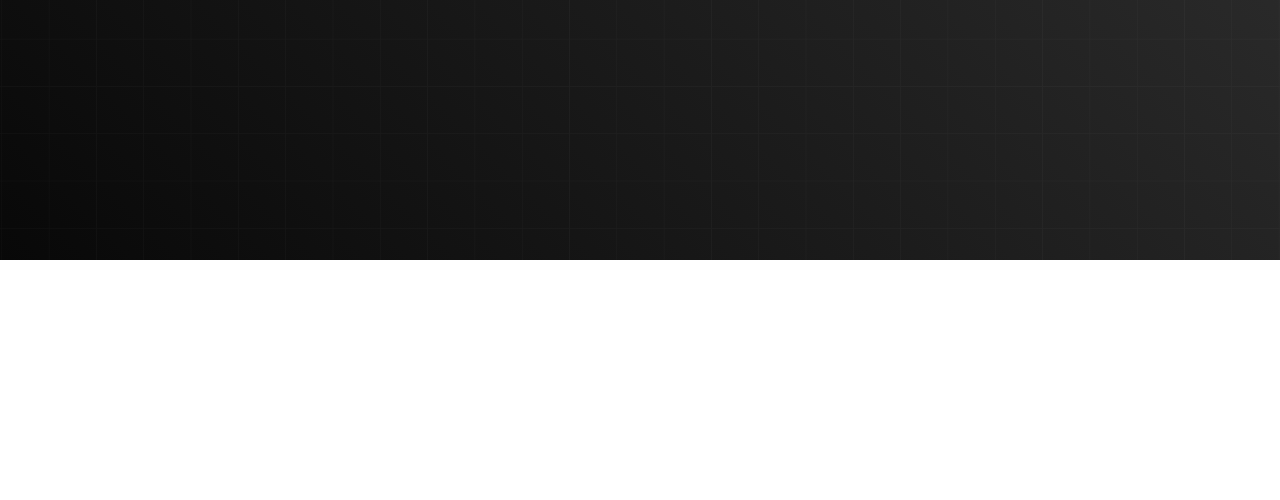
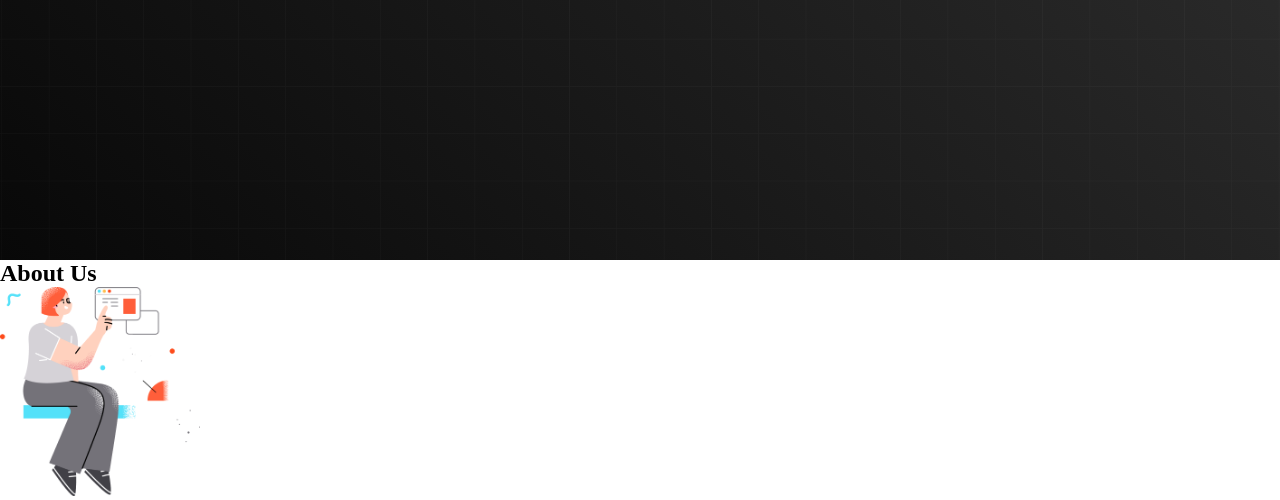
Before and after one commit to Projapo/conceptual-session-one, a plain HTML site: page index.html in a window 1280 px wide. Shown: the part 608-1108 px from the top of the page. Before the commit the page ends 868 px from the top, so only its background shows below. Drawn offline with Linux system fonts and the light colour scheme.

Commit message:
about image

```diff
--- a/index.css
+++ b/index.css
@@ -70,3 +70,7 @@
     cursor: pointer;
     color: rgb(16, 128, 10);
 }
+.about-img{
+    width: 200px;
+
+}
--- a/index.html
+++ b/index.html
@@ -38,6 +38,15 @@
         </section>
         <!--this is about us section-->
         <section>
+            <h1>About Us</h1>
+            <div class="about-container">
+                <div class="about-photo">
+                    <img class="about-img" src="./images/section.png" alt="">
+
+                </div>
+
+
+            </div>
 
         </section>
     </main>
```
